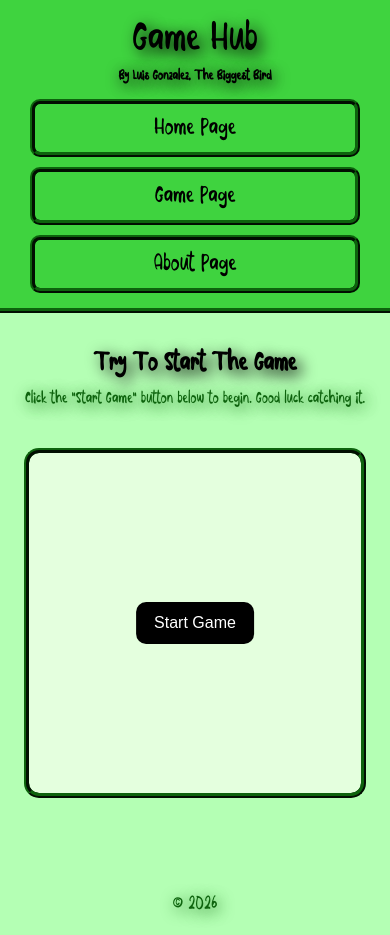
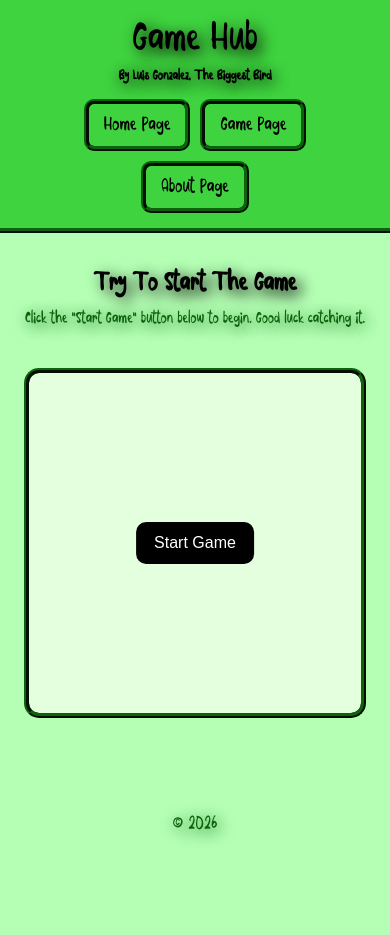
Before and after one commit to 29lgonzalez/29lgonzalez.github.io, a plain HTML site: page index.html in a window 390 px wide. After the commit the page ends 855 px from the top, so only its background shows below. Drawn offline with Linux system fonts and the light colour scheme.

Commit message:
Update style.css

```diff
--- a/css/style.css
+++ b/css/style.css
@@ -229,17 +229,23 @@ footer {
     }
 
     .nav-links {
-        flex-direction: column;
+        display: flex;
+        justify-content: center;
+        align-items: center;
+        flex-direction: row;
         gap: 10px;
         margin-top: 15px;
         width: 100%;
+
+        flex-wrap: wrap;
     }
 
     .nav-links a {
-        display: block;
-        width: 100%;
+        display: inline-block;
+        width: auto;
         margin: 0;
-        font-size: 22px;
+        padding: 10px 15px;
+        font-size: 18px;
     }
 
     .nav-links a:hover {
@@ -282,14 +288,15 @@ footer {
         font-size: 18px;
     }
 
-    .fun-text{
+    .fun-text {
         font-size: 22px;
     }
 
-    footer{
+    footer {
         font-size: 18px;
         padding: 20px;
     }
+
     .game-page-box {
         height: 300px;
     }
```
